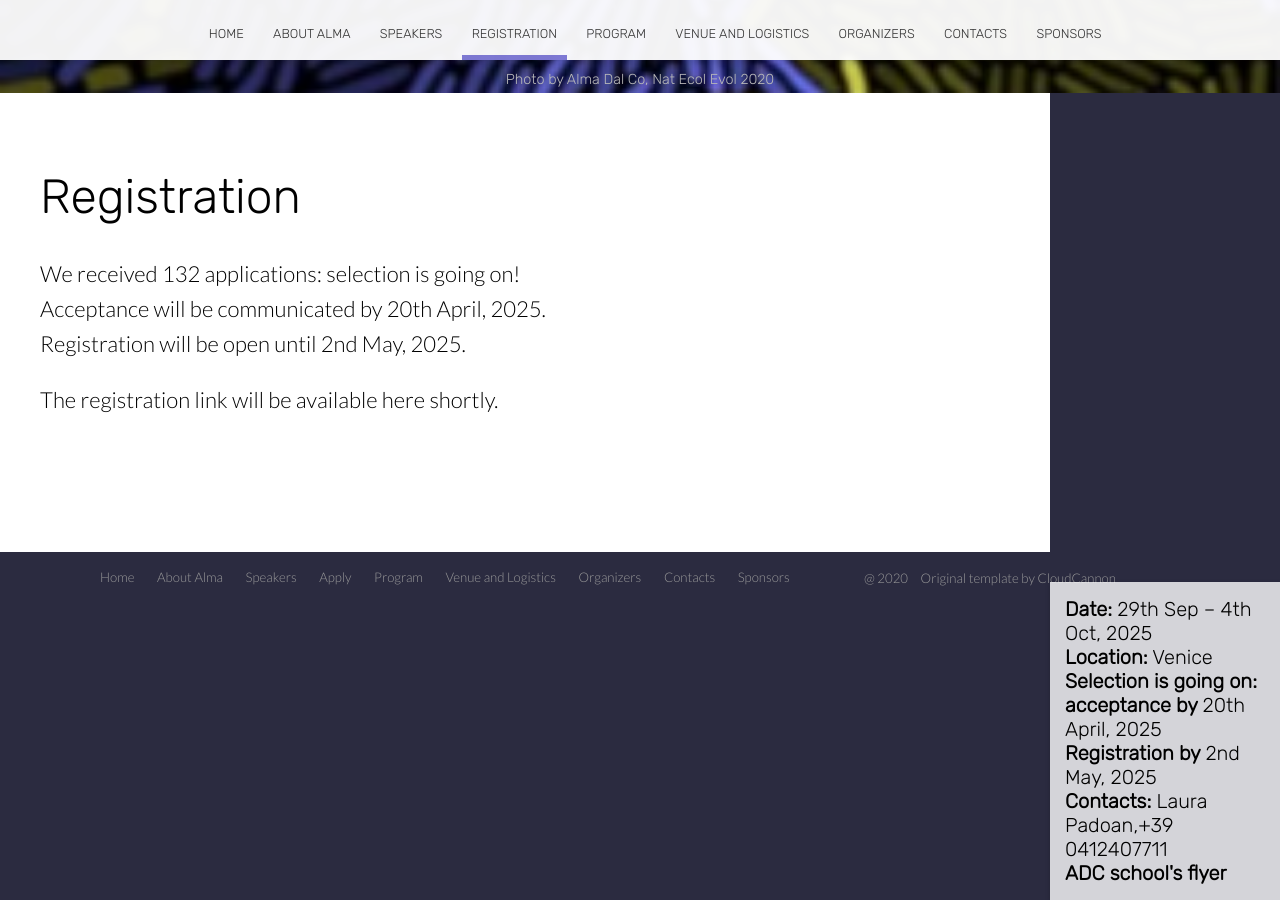
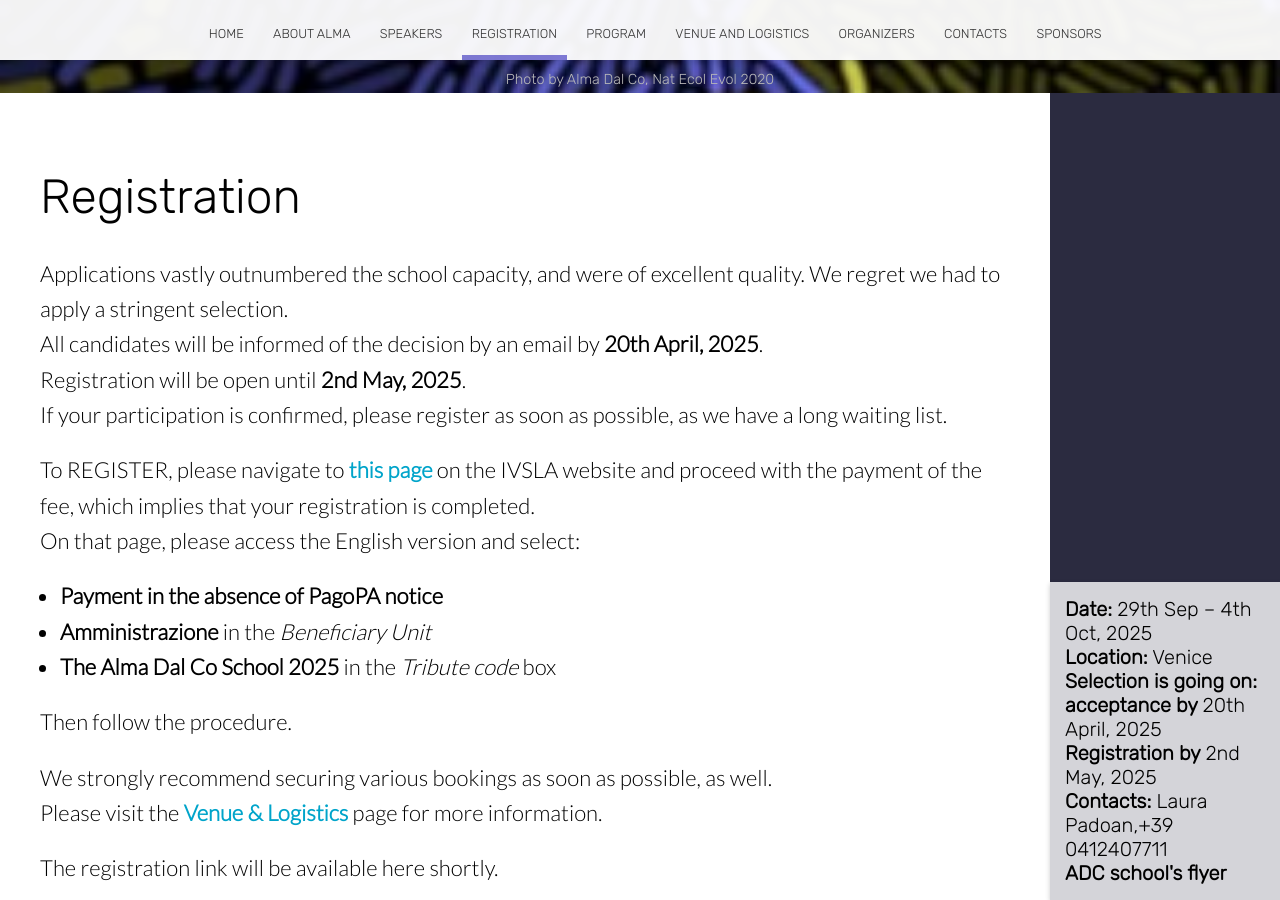
Before and after one commit to almadalcoschool/almadalcoschool.github.io, a Jekyll site: the page built from registration.html, in a window 1280 px wide and 900 px high, scrolled down 537 px. Built offline with Jekyll 4.4.1, drawn with Linux system fonts in a browser that asks for light colours; nearby versions of some CDN libraries.

Commit message:
Registration rules updated

```diff
--- a/index.html
+++ b/index.html
@@ -246,9 +246,9 @@ image: /images/home/paper_natEcoEvol2020.jpg
                     duration of the school.
                 </p>
 
-                <p>
+                <!-- <p>
                     <b>NEW: Application deadline extended</b> to 16th March, 2025 <br>
-                </p>
+                </p> -->
                 <p>
                     <a href="https://almadalcoschool.github.io/apply/" target="_blank">NEW: BEST PRESENTATION AWARDS</a>
                 </p>
--- a/registration.html
+++ b/registration.html
@@ -188,14 +188,40 @@ image: /images/home/paper_natEcoEvol2020.jpg
 		<div class="container flex">
 			<div class="text">
 				<h2 class="editable">Registration</h2>
+				<!-- <p> -->
+					<!-- We received 132 applications: selection is going on!<br>
+					Acceptance will be communicated by 20th April, 2025.<br>
+					Registration will be open until 2nd May, 2025. -->
+
+				<!-- </p>  -->
 				<p>
-					We received 132 applications: selection is going on!<br>
-					Acceptance will be communicated by 20th April, 2025.<br>
-					Registration will be open until 2nd May, 2025.
+					Applications vastly outnumbered the school capacity, and were of excellent quality. We regret we had to apply a stringent selection.<br>
+					All candidates will be informed of the decision by an email by <strong>20th April, 2025</strong>.<br>
+					Registration will be open until <strong>2nd May, 2025</strong>.<br>
+					If your participation is confirmed, please register as soon as possible, as we have a long waiting list.
 				</p>
+
 				<p>
-					The registration link will be available here shortly.
+					To REGISTER, please navigate to <strong><a href="https://www.istitutoveneto.it/AlmaDalCoSchool2025" target="_blank">this page</a></strong> on the IVSLA website and proceed with the payment of the fee, which implies that your registration is completed.<br>
+					On that page, please access the English version and select:
 				</p>
+
+				<ul>
+					<li><strong>Payment in the absence of PagoPA notice</strong></li>
+					<li><strong>Amministrazione</strong> in the <em>Beneficiary Unit</em></li>
+					<li><strong>The Alma Dal Co School 2025</strong> in the <em>Tribute code</em> box</li>
+				</ul>
+
+				<p>
+					Then follow the procedure.
+				</p>
+
+				<p>
+					We strongly recommend securing various bookings as soon as possible, as well.<br>
+					Please visit the <strong><a href="https://almadalcoschool.github.io/venue/" target="_blank">Venue & Logistics</a></strong> page for more information.
+				</p>
+
+				<p>The registration link will be available here shortly.</p>
 			</div>
 		</div>
 	</section>
```
